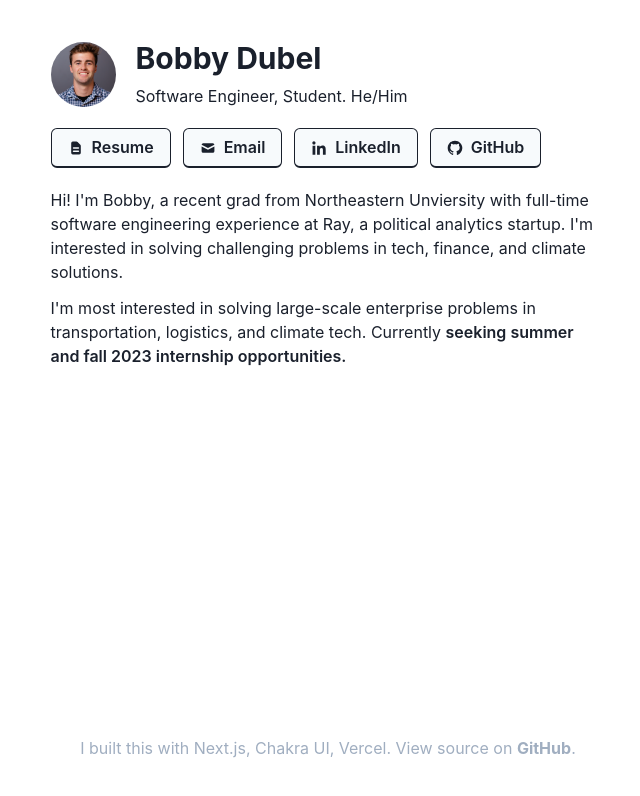
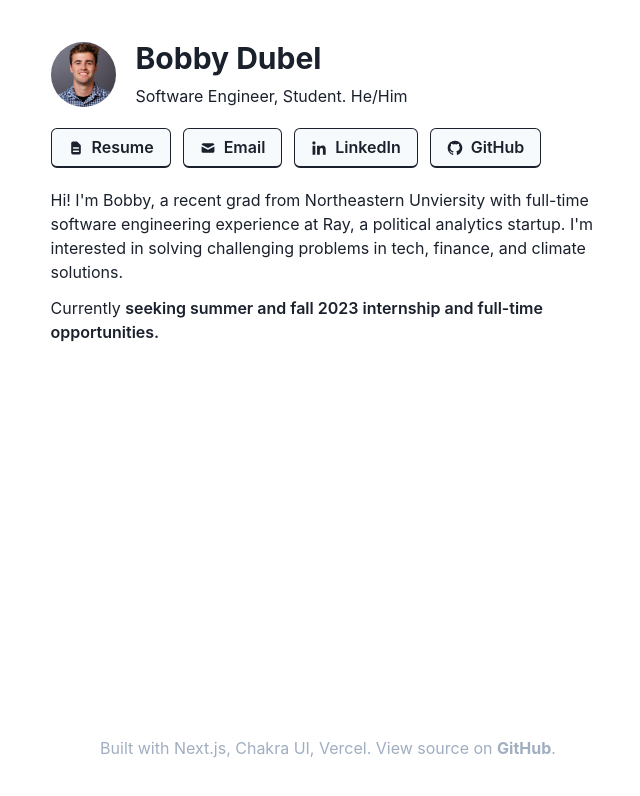
Before and after one commit to dubelr/personal-site, a Next.js app: page / in a window 1280 px wide. Shown: the top 796 px of the page, without its empty margins (312-952 px from the left). Built offline with nearby package versions, Linux system fonts and the light colour scheme.

Commit message:
Update index.js

```diff
--- a/pages/index.js
+++ b/pages/index.js
@@ -129,17 +129,16 @@ export default function Home() {
             {"Hi! I'm Bobby, a recent grad from Northeastern Unviersity with full-time software engineering experience at Ray, a political analytics startup. I'm interested in solving challenging problems in tech, finance, and climate solutions."}
           </Text>
           <Text as="span" align="left" pt={3}>
-            {"I'm "}most interested in solving large-scale enterprise problems
-            in transportation, logistics, and climate tech. Currently{" "}
+            {"Currently "}
             <Text as="span" fontWeight="semibold">
-              seeking summer and fall 2023 internship opportunities.
+              seeking summer and fall 2023 internship and full-time opportunities.
             </Text>
           </Text>
         </Flex>
         <Spacer />
         <Flex maxW="555px" direction="column">
           <Text mt="75px" as="span" align="center" color="gray.400">
-            I built this with Next.js, Chakra UI, Vercel. View source on{" "}
+            Built with Next.js, Chakra UI, Vercel. View source on{" "}
             <a href={personalSiteProjectURL}>
               <b>GitHub</b>
             </a>
```
